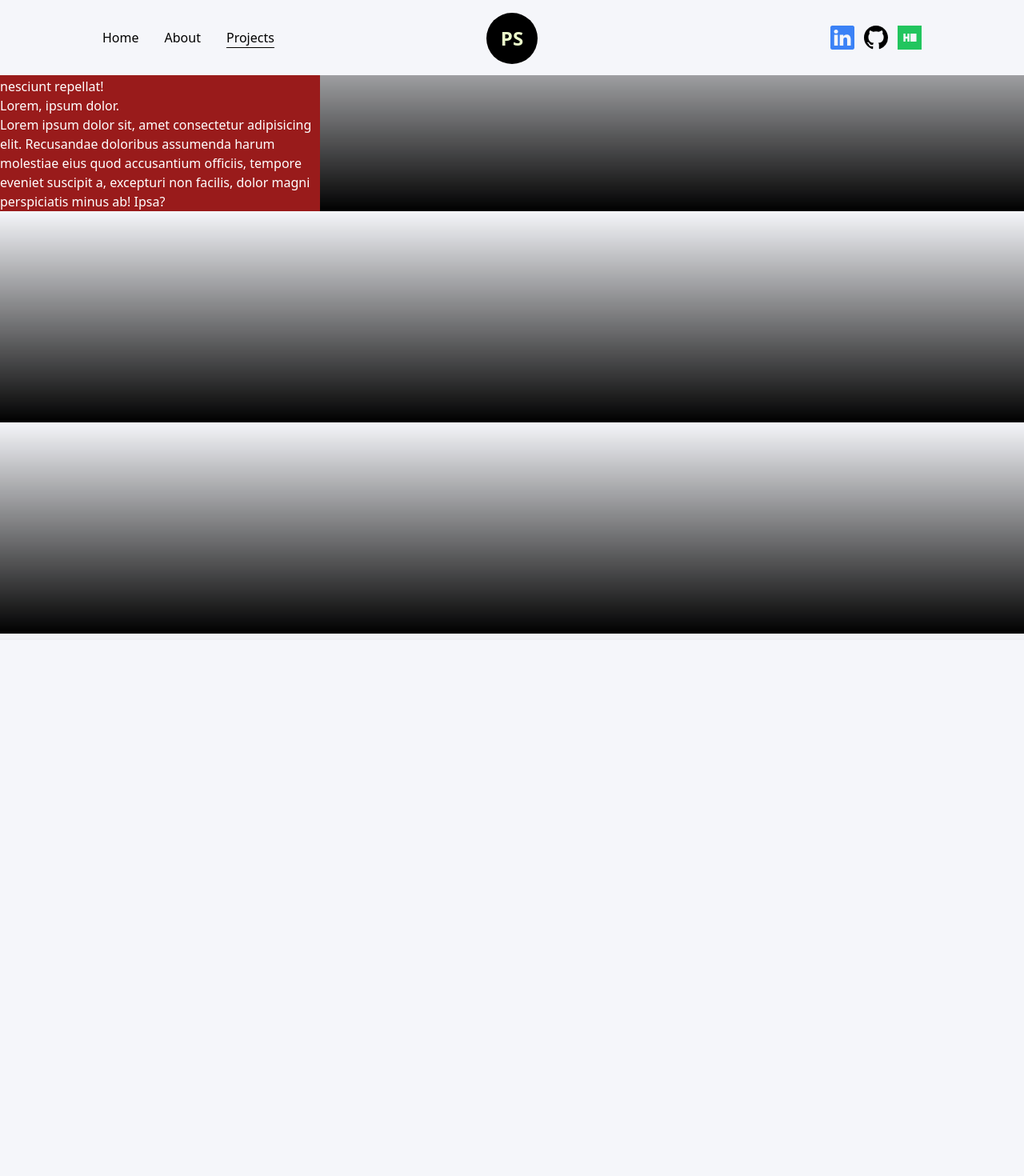
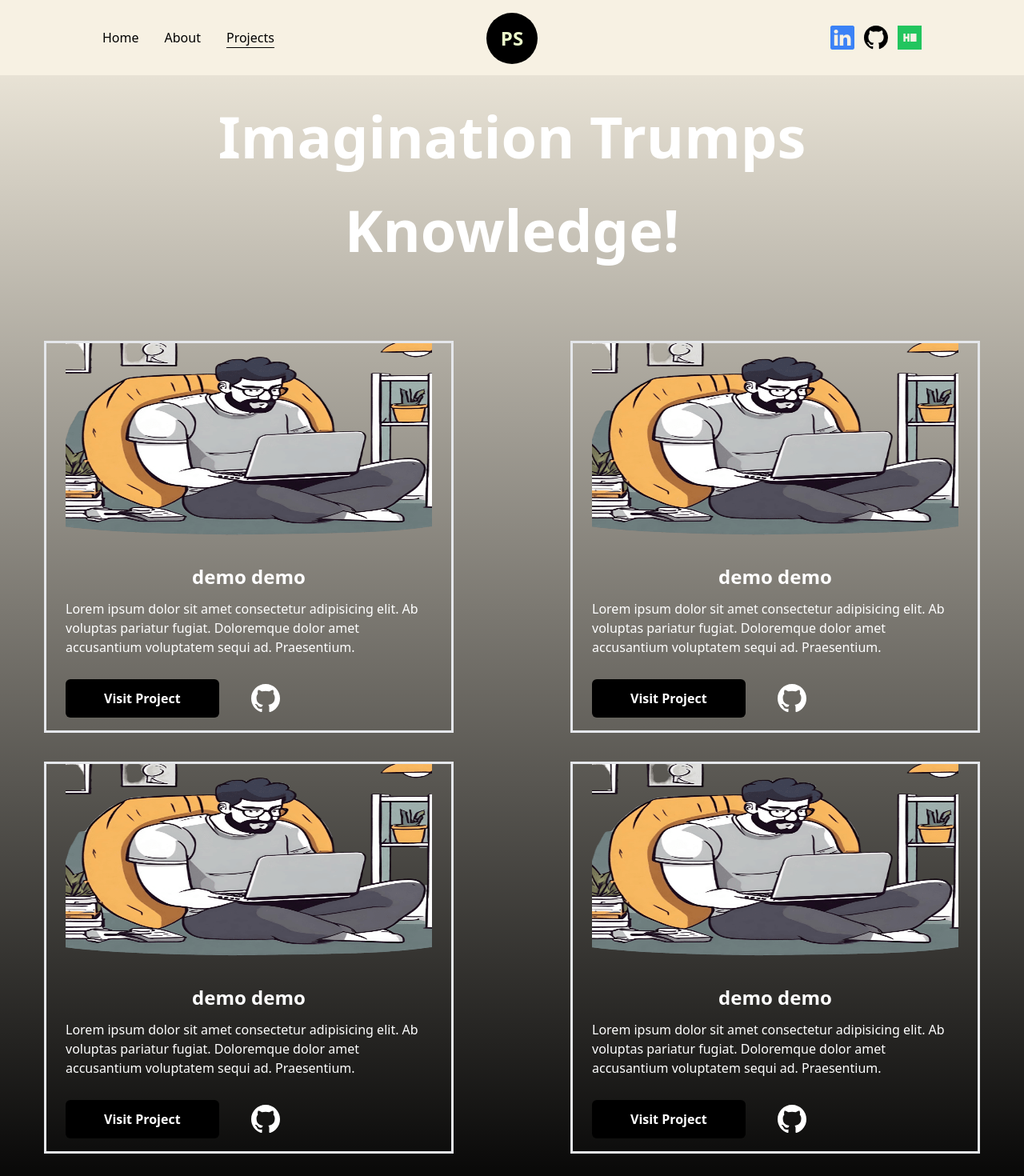
Before and after one commit to Prashant-2505/Portfolio, a Next.js app: page /project in a window 1280 px wide. Shown: the top 1470 px of the page at 80% size. Before the commit the page ends 800 px from the top, so only its background shows below. Built offline with nearby package versions, Linux system fonts and the light colour scheme.

Commit message:
project page added

```diff
--- a/src/app/layout.js
+++ b/src/app/layout.js
@@ -12,7 +12,7 @@ export const metadata = {
 export default function RootLayout({ children }) {
   return (
     <html lang="en">
-      <body className={`w-full h-full inline-block z-0 bg-[#f5f6fa] `}>
+      <body className={`w-full h-full inline-block z-0 bg-[#f7f1e3] `}>
         <Navbar/>
         {children}
         <Footer/>
--- a/src/app/page.js
+++ b/src/app/page.js
@@ -6,7 +6,7 @@ import { BsFillArrowDownCircleFill } from 'react-icons/bs'
 
 export default function Home() {
   return (
-    <main className="flex min-h-[100%] w-full  items-center justify-between mt-[7rem] bg-[#f5f6fa]">
+    <main className="flex min-h-[100%] w-full  items-center justify-between mt-[7rem] ">
       <div className=" w-[50%] h-[80vh] flex justify-center items-center">
         <Image className='h-[70%] w-[80%]' src={profile} alt='Prashant' />
       </div>
--- a/src/app/project/page.jsx
+++ b/src/app/project/page.jsx
@@ -1,14 +1,57 @@
+import Image from 'next/image'
 import React from 'react'
-
+import demo from '../../../public/images/profile.png'
+import { BsGithub } from 'react-icons/bs'
 const page = () => {
   return (
-    <div className='bg-red-800 h[50vh] w-[50vh]'>
-      <p>
-        Lorem ipsum, dolor sit amet consectetur adipisicing elit. Iste quis esse reprehenderit vero ex odit, minus dolorum quo, asperiores optio doloremque cum rerum, cupiditate nesciunt maxime! Modi minus nesciunt repellat!
-      </p>
-      <h1>Lorem, ipsum dolor.</h1>
-      <h1>Lorem ipsum dolor sit, amet consectetur adipisicing elit. Recusandae doloribus assumenda harum molestiae eius quod accusantium officiis, tempore eveniet suscipit a, excepturi non facilis, dolor magni perspiciatis minus ab! Ipsa?
+    <div className='h-full w-full mt-[7rem] text-center  justify-center items-center'>
+      <h1 className=' font-bold text-7xl inline-block px-32 leading-relaxed'>
+        Imagination Trumps Knowledge!
       </h1>
+      <div className="grid h-full grid-cols-2 gap-9 place-items-center my-[5rem]">
+
+        <div className="h-[100%] w-[40vw] flex flex-col   border-[3px] px-6">
+          <Image className=' h-[30vh] w-full' src={demo} />
+          <h1 className='mt-9 font-bold text-2xl'>demo demo</h1>
+          <p className='my-3 font-base text-left'>Lorem ipsum dolor sit amet consectetur adipisicing elit. Ab voluptas pariatur fugiat. Doloremque dolor amet accusantium voluptatem sequi ad. Praesentium.</p>
+          <div className='text-left flex items-center space-x-10 my-4'>
+            <button className=' bg-black text-white px-12 py-3 rounded-md text-md font-semibold'>Visit Project</button>
+            <BsGithub className='text-4xl cursor-pointer' />
+          </div>
+        </div>
+
+        <div className="h-[100%] w-[40vw] flex flex-col  border-[3px] px-6">
+          <Image className=' h-[30vh] w-full' src={demo} />
+          <h1 className='mt-9 font-bold text-2xl'>demo demo</h1>
+          <p className='my-3 font-base text-left'>Lorem ipsum dolor sit amet consectetur adipisicing elit. Ab voluptas pariatur fugiat. Doloremque dolor amet accusantium voluptatem sequi ad. Praesentium.</p>
+          <div className='text-left flex items-center space-x-10 my-4'>
+            <button className=' bg-black text-white px-12 py-3 rounded-md text-md font-semibold'>Visit Project</button>
+            <BsGithub className='text-4xl cursor-pointer' />
+          </div>
+        </div>
+
+        <div className="h-[100%] w-[40vw] flex flex-col  border-[3px] px-6">
+          <Image className=' h-[30vh] w-full' src={demo} />
+          <h1 className='mt-9 font-bold text-2xl'>demo demo</h1>
+          <p className='my-3 font-base text-left'>Lorem ipsum dolor sit amet consectetur adipisicing elit. Ab voluptas pariatur fugiat. Doloremque dolor amet accusantium voluptatem sequi ad. Praesentium.</p>
+          <div className='text-left flex items-center space-x-10 my-4'>
+            <button className=' bg-black text-white px-12 py-3 rounded-md text-md font-semibold'>Visit Project</button>
+            <BsGithub className='text-4xl cursor-pointer' />
+          </div>
+        </div>
+
+        <div className="h-[100%] w-[40vw] flex flex-col  border-[3px] px-6">
+          <Image className=' h-[30vh] w-full' src={demo} />
+          <h1 className='mt-9 font-bold text-2xl'>demo demo</h1>
+          <p className='my-3 font-base text-left'>Lorem ipsum dolor sit amet consectetur adipisicing elit. Ab voluptas pariatur fugiat. Doloremque dolor amet accusantium voluptatem sequi ad. Praesentium.</p>
+          <div className='text-left flex items-center space-x-10 my-4'>
+            <button className=' bg-black text-white px-12 py-3 rounded-md text-md font-semibold'>Visit Project</button>
+            <BsGithub className='text-4xl cursor-pointer' />
+          </div>
+        </div>
+
+      </div>
+
     </div>
   )
 }
--- a/src/components/Navbar.jsx
+++ b/src/components/Navbar.jsx
@@ -28,7 +28,7 @@ const CustomLink = ({ href, title, className }) => {
 
 const Navbar = () => {
     return (
-        <div className='w-full px-32 py-8 font-medium flex items-center justify-between fixed top-0 z-40 bg-[#f5f6fa] text-black'>
+        <div className='w-full px-32 py-8 font-medium flex items-center justify-between fixed top-0 z-40 bg-[#f7f1e3] text-black'>
             <nav>
                 <CustomLink className='mr-4' href="/" title="Home" />
                 <CustomLink className='mx-4' href="/abouts" title="About" />
```
